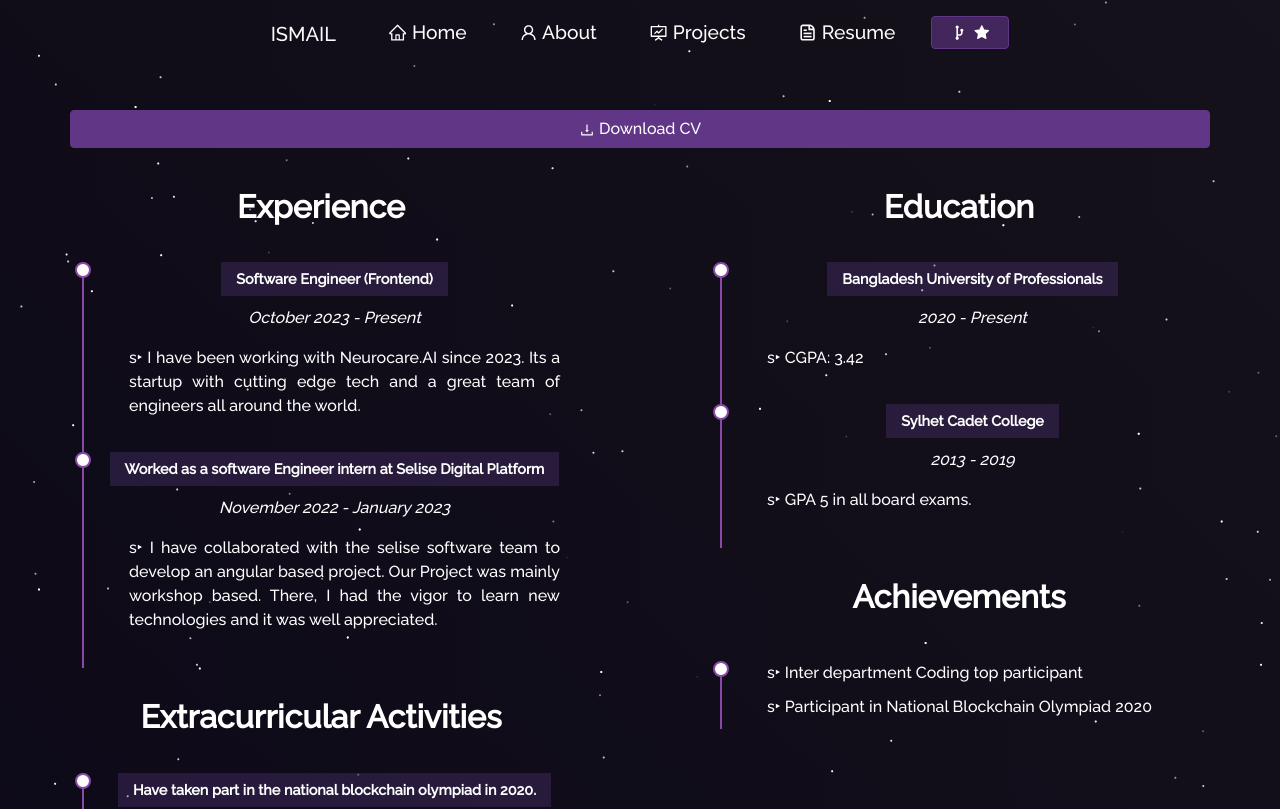
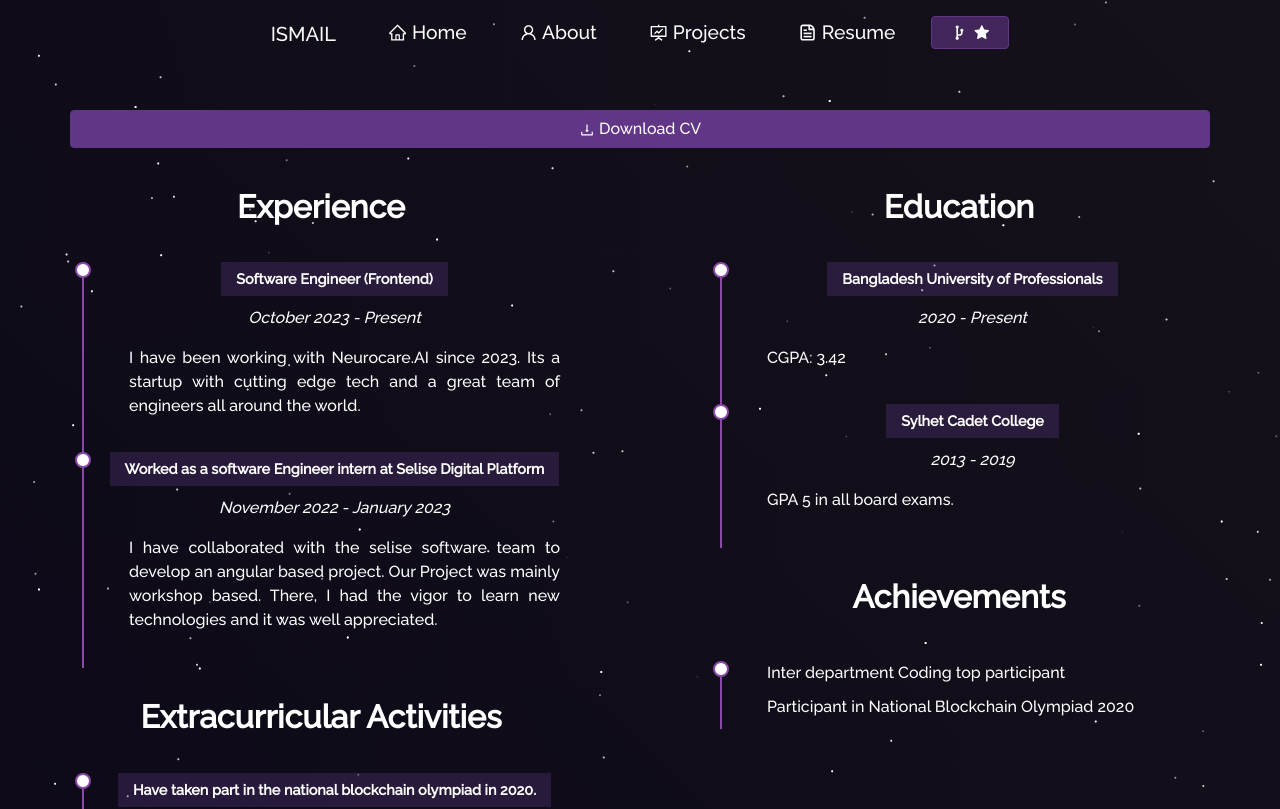
Before and after one commit to isa-mohammad/react-portfolio, a React (Create React App) app: page /resume in a window 1280 px wide. Shown: the top 809 px of the page. Built offline with nearby package versions, Linux system fonts and the light colour scheme.

Commit message:
Update ResumeContent.js

```diff
--- a/src/components/Resume/ResumeContent.js
+++ b/src/components/Resume/ResumeContent.js
@@ -11,7 +11,7 @@
       </p>
       <ul>
         {props.content.map((value, index) => (
-          <li key={index}> s‣ {value}</li>
+          <li key={index}>{value}</li>
         ))}
       </ul>
     </div>
```
